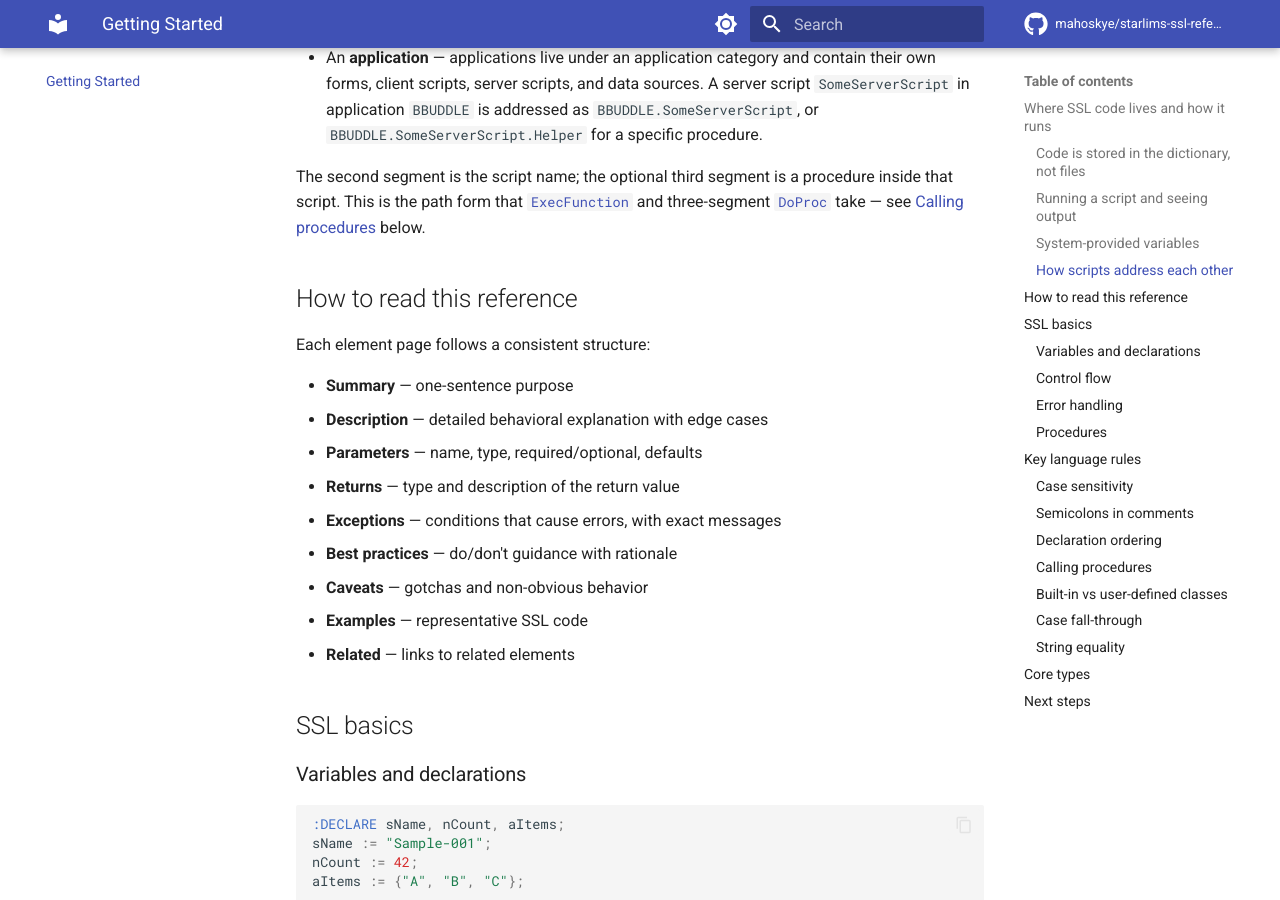
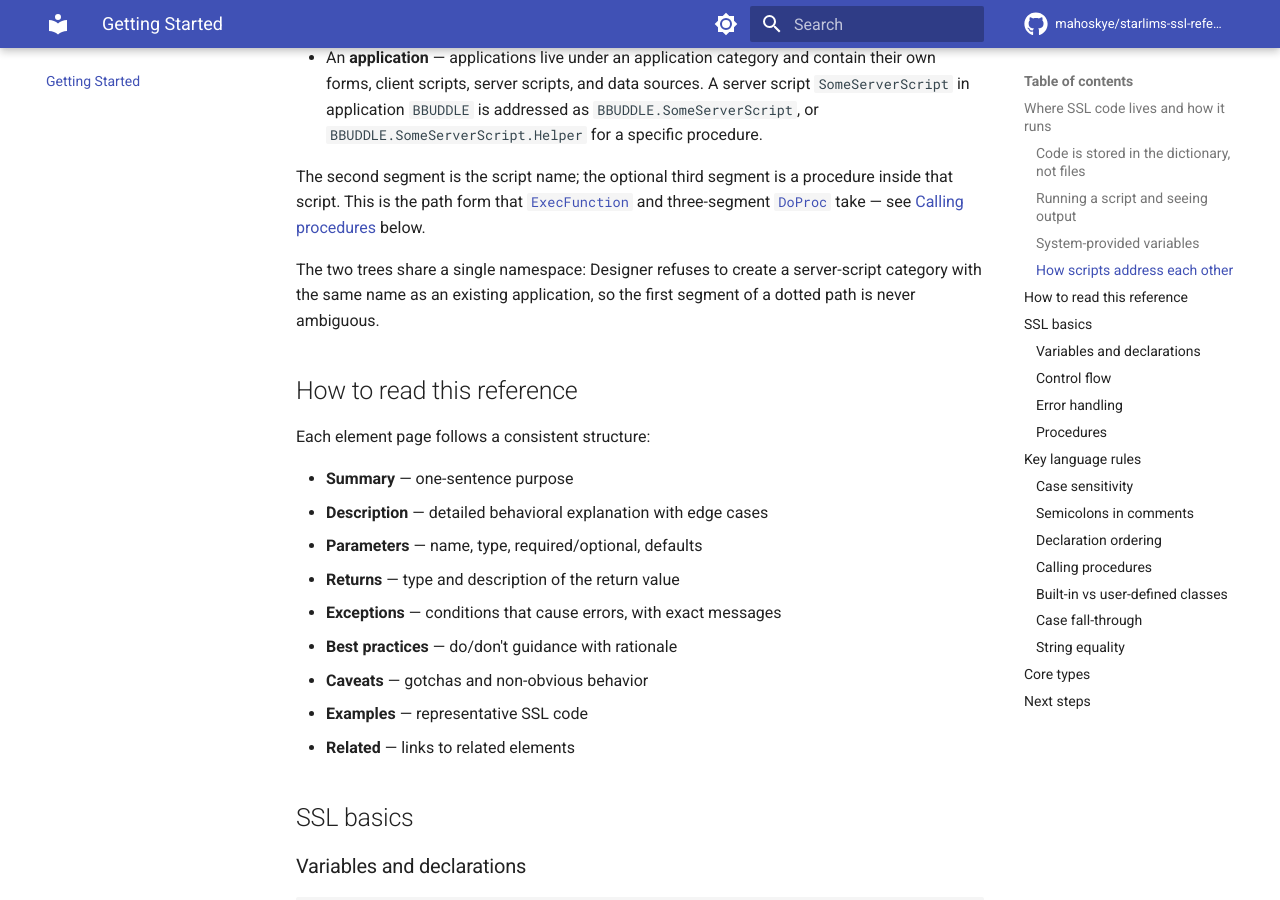
Before and after one commit to mahoskye/starlims-ssl-reference, an MkDocs documentation site: the page built from content/getting-started.md, in a window 1280 px wide and 900 px high, scrolled down 1866 px. Built offline with MkDocs 1.6.1 and Material for MkDocs 9.7.7, drawn with Linux system fonts in a browser that asks for light colours; plug-ins that fetch from the network failed and are left out; comment, search, counter and statistics services are not loaded.

Commit message:
docs: dotted-path first segment is never ambiguous (closes #31)
Designer enforces a single namespace across applications and
server-script categories: creating a category with the name of an
existing application is rejected. Collisions cannot be constructed,
so no precedence rule exists to document.

Co-Authored-By: Claude Fable 5 <noreply@anthropic.com>

```diff
--- a/content/getting-started.md
+++ b/content/getting-started.md
@@ -48,6 +48,8 @@ Server code is addressed with a dotted path of two or three segments — `First.
 - An **application** — applications live under an application category and contain their own forms, client scripts, server scripts, and data sources. A server script `SomeServerScript` in application `BBUDDLE` is addressed as `BBUDDLE.SomeServerScript`, or `BBUDDLE.SomeServerScript.Helper` for a specific procedure.
 
 The second segment is the script name; the optional third segment is a procedure inside that script. This is the path form that [`ExecFunction`](reference/functions/ExecFunction.md) and three-segment [`DoProc`](reference/functions/DoProc.md) take — see [Calling procedures](#calling-procedures) below.
+
+The two trees share a single namespace: Designer refuses to create a server-script category with the same name as an existing application, so the first segment of a dotted path is never ambiguous.
 
 ## How to read this reference
 
```
